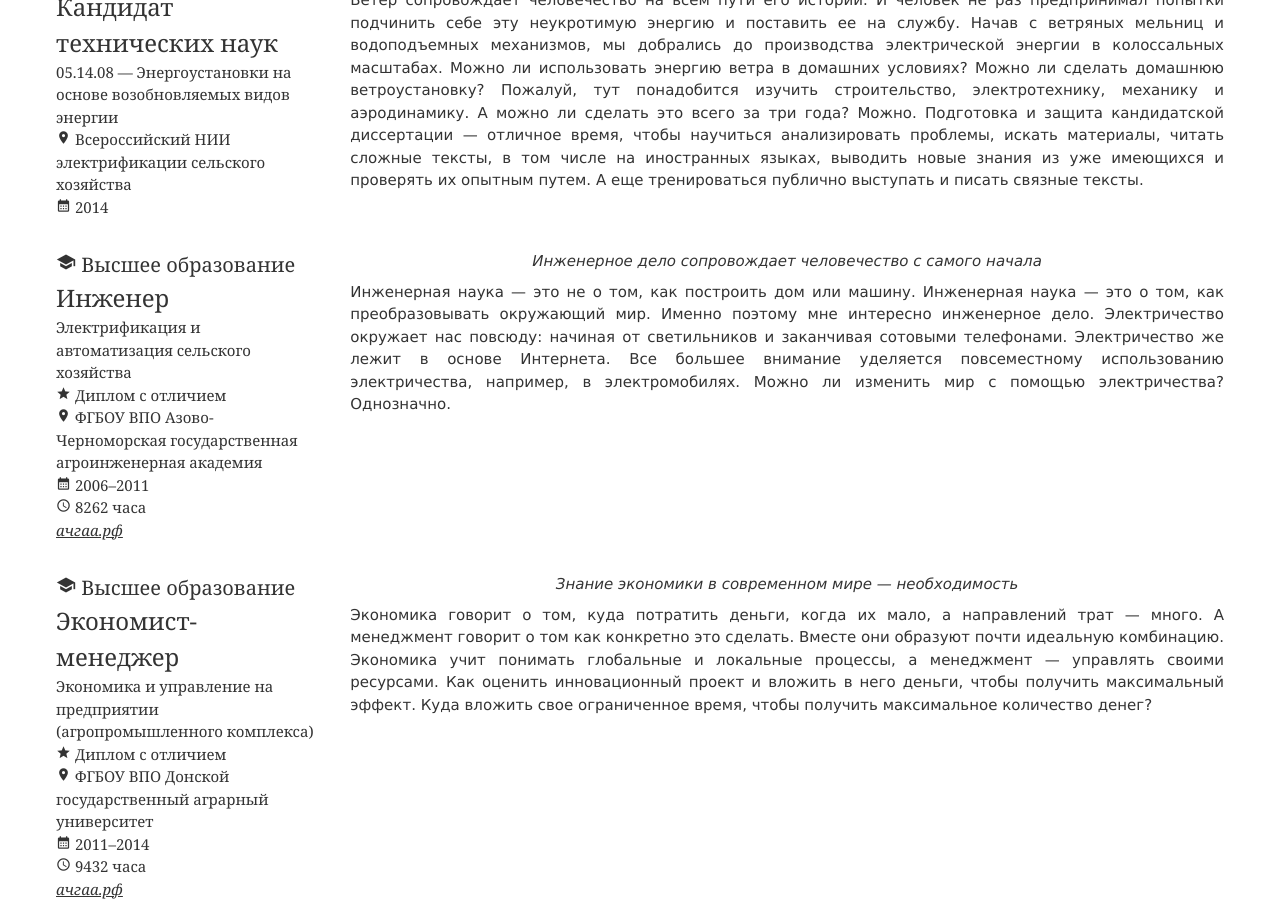
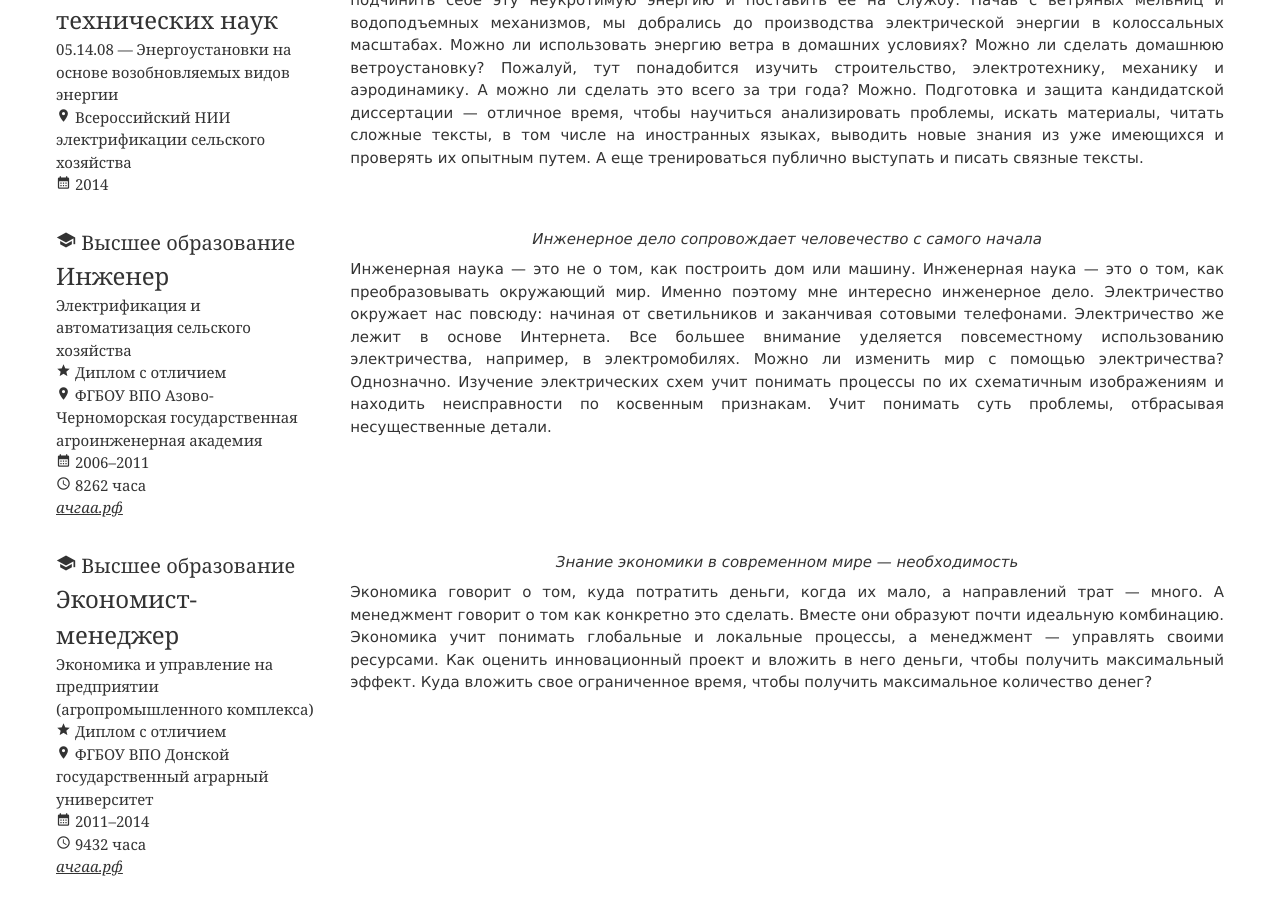
Before and after one commit to konstantin-morenko/jresume, a Jekyll site: the page built from index.md, in a window 1280 px wide and 900 px high, scrolled down 1553 px. Built offline with Jekyll 4.4.1, drawn with Linux system fonts in a browser that asks for light colours; some of the changed text lies outside the part shown.

Commit message:
Some fixes

```diff
--- a/_data/about.yml
+++ b/_data/about.yml
@@ -1,6 +1,6 @@
 photo_file: photo.jpg
 quote: |
-  У меня столько же интересов, сколько огоньков на газовой конфорке
+  Жизнь — удивительное приключение: в ней столько всего интересного
 text: |
 
   С детства меня интересуют самые разные штуки.  Меня интересуют и
@@ -16,5 +16,5 @@ traits:
 - Два иностранных языка
 - Четыре квалификации по дипломам
 - Дома и на работе — только Linux
-- Владею методом слепой печати на клавиатуре
-- Любимый текстовый редактор — Emacs
+- Слепой методом печати на клавиатуре
+- Текстовый редактор — Emacs
--- a/_data/educations.yml
+++ b/_data/educations.yml
@@ -55,6 +55,11 @@ cards:
     электричества, например, в электромобилях.  Можно ли изменить
     мир с помощью электричества?  Однозначно.
 
+    Изучение электрических схем учит понимать процессы по их
+    схематичным изображениям и находить неисправности по косвенным
+    признакам.  Учит понимать суть проблемы, отбрасывая несущественные
+    детали.
+
 
 - name: Экономист-менеджер
   speciality: Экономика и управление на предприятии (агропромышленного комплекса)
```
